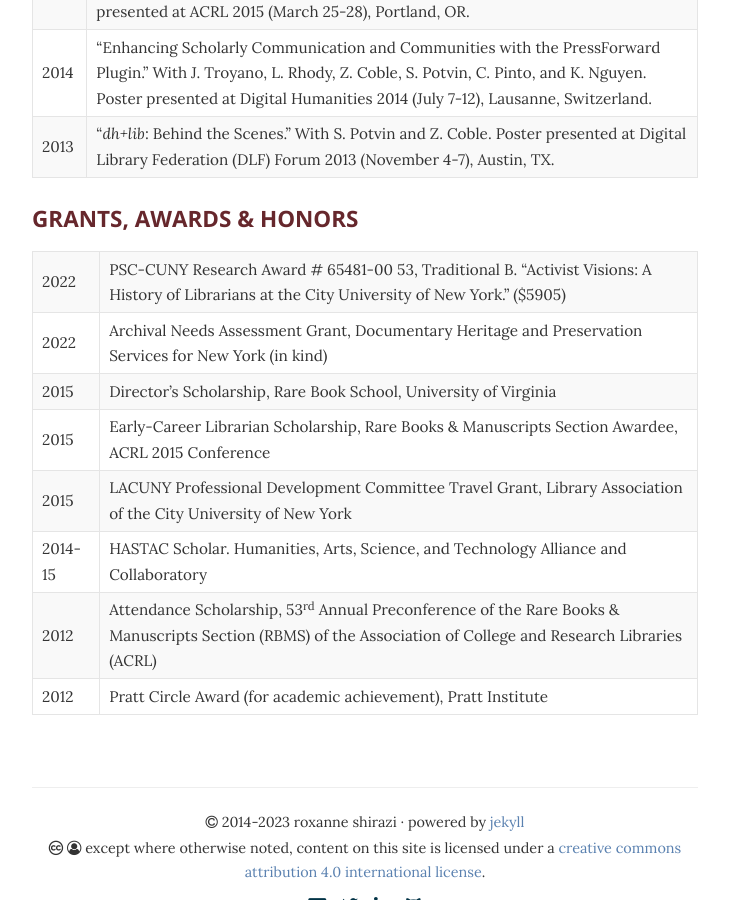
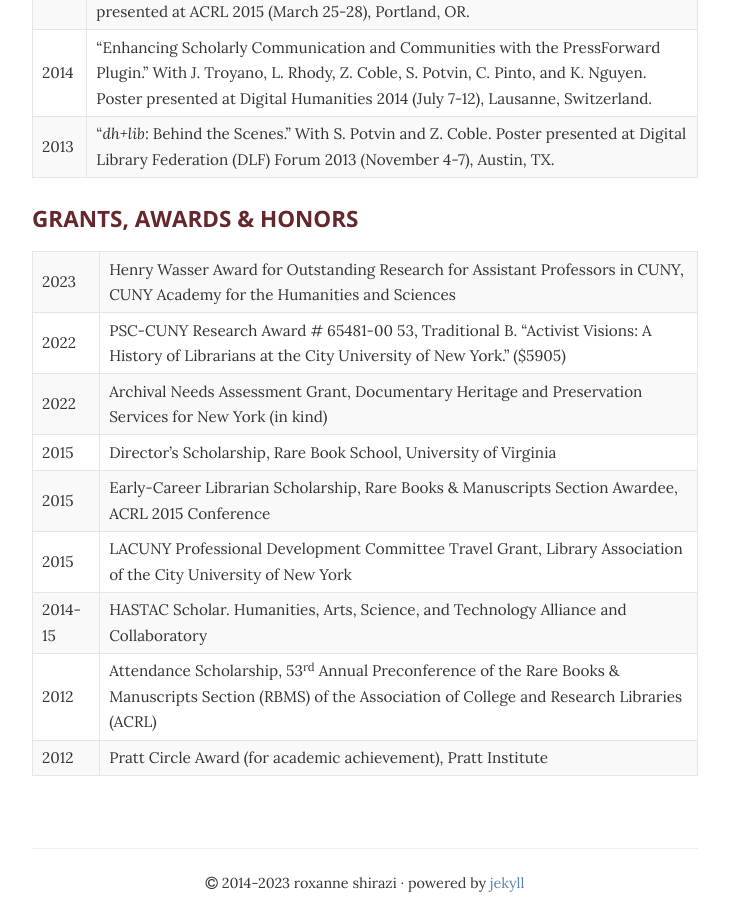
Before and after one commit to rshirazi/rshirazi.github.io, a Jekyll site: the page built from cv.md, in a window 1280 px wide and 900 px high, scrolled down 3934 px. Shown: the whole window, without its empty margins (275-1004 px from the left). Built offline with Jekyll 4.4.1, drawn with Linux system fonts in a browser that asks for light colours.

Commit message:
added Wasser award

```diff
--- a/cv.md
+++ b/cv.md
@@ -233,6 +233,10 @@ Poster presented at Digital Library Federation (DLF) Forum 2013
 <col style="width: 89%" />
 </colgroup>
 <tbody>
+<tr class="odd">
+<td>2023</td>
+<td>Henry Wasser Award for Outstanding Research for Assistant Professors in CUNY, CUNY Academy for the Humanities and Sciences</td>
+</tr>
 <tr class="even">
 <td>2022</td>
 <td>PSC-CUNY Research Award # 65481-00 53, Traditional B. “Activist
```
